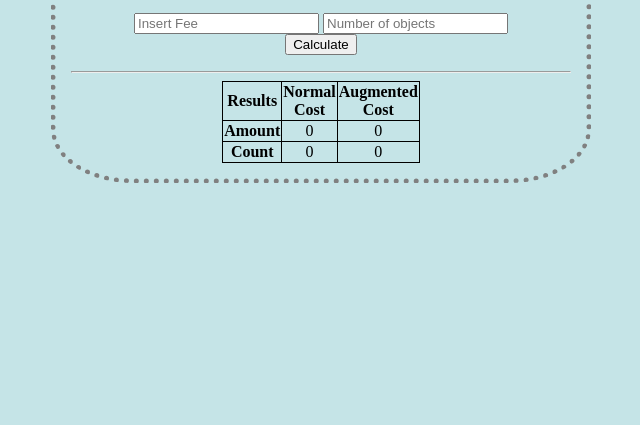
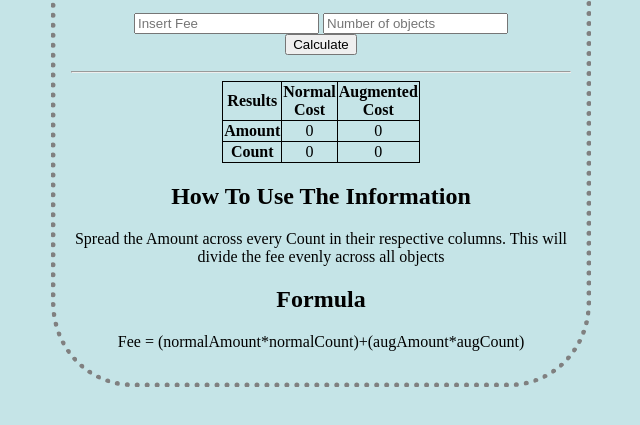
Before and after one commit to Jodowd95/CostSpreader, a plain HTML site: page index.html in a window 1280 px wide. Shown: the part 183-608 px from the top of the page, without its empty margins (319-959 px from the left). Drawn offline with Linux system fonts and the light colour scheme.

Commit message:
Changes to be committed: 	modified:   index.html

```diff
--- a/index.html
+++ b/index.html
@@ -47,7 +47,11 @@
         </tbody>
         </table>
       </div>
-
+      <h2>How To Use The Information</h2>
+      <p>Spread the Amount across every Count in their respective columns.
+      This will divide the fee evenly across all objects</p>
+      <h2>Formula</h2>
+      <p>Fee = (normalAmount*normalCount)+(augAmount*augCount)</p>
 
       </div>
 
```
